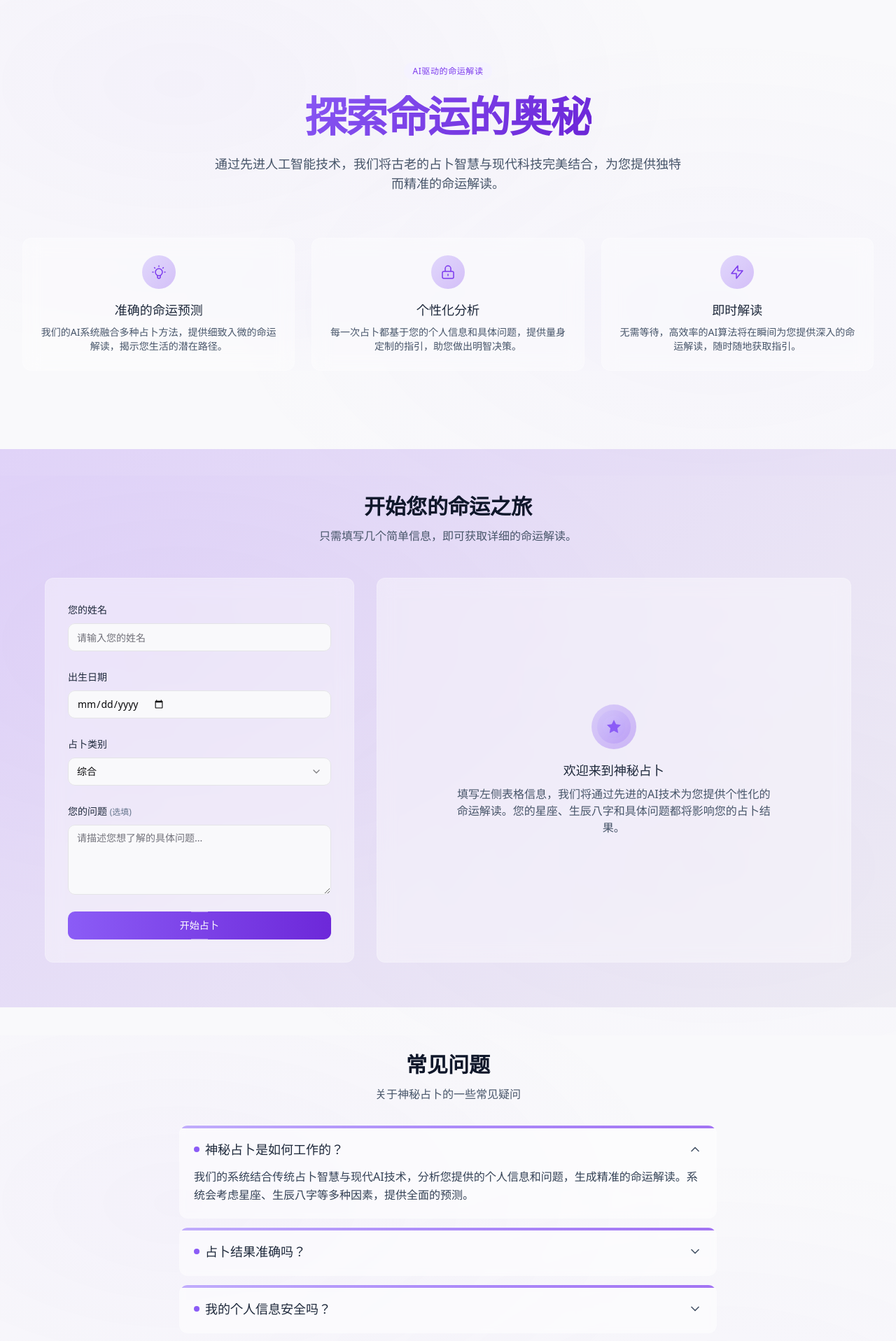
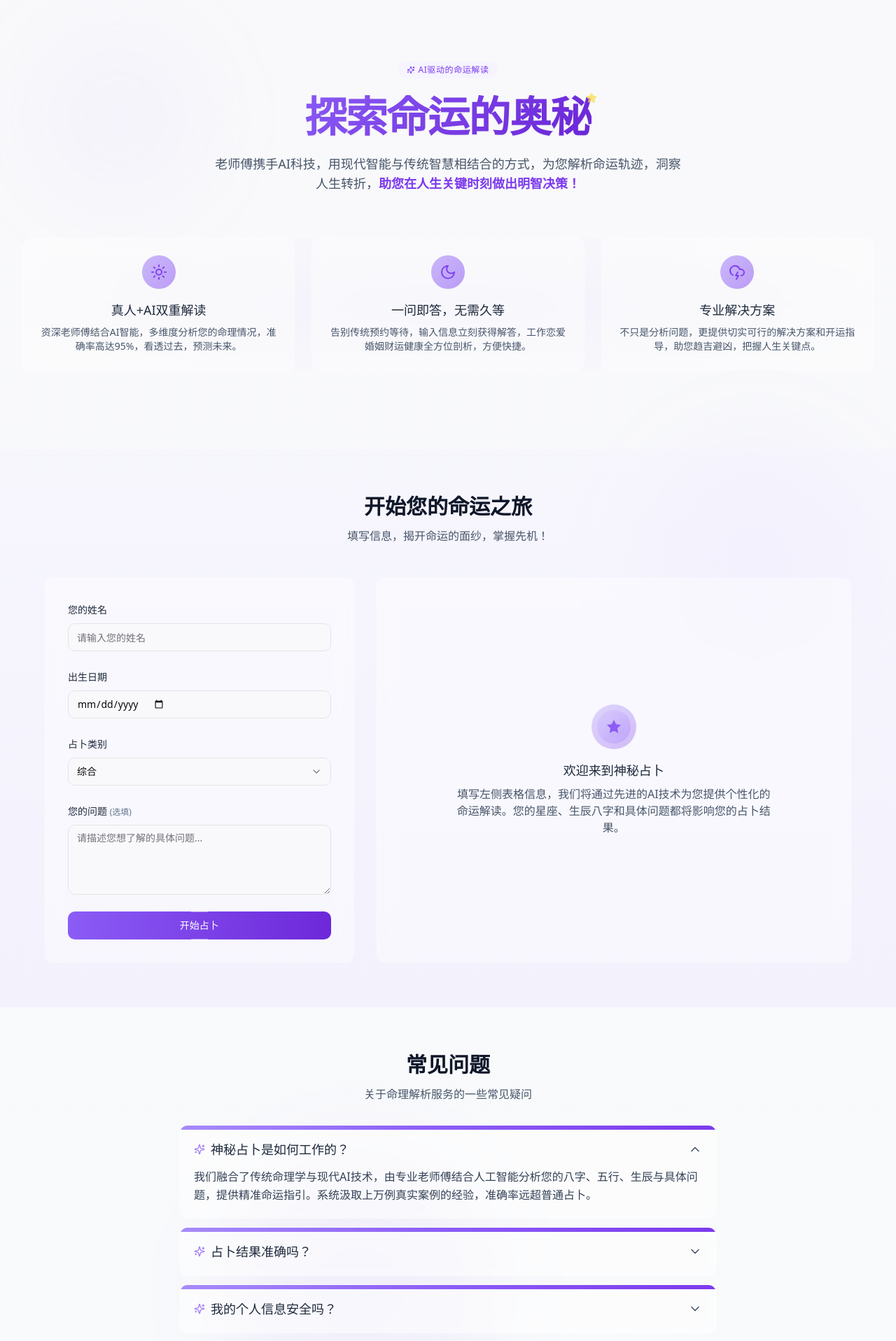
Before and after one commit to jliu4ai/fortune_prediction, a React (Vite) app: page / in a window 1280 px wide. Shown: the part 120-2037 px from the top of the page at 70% size. Built offline with nearby package versions, Linux system fonts and the light colour scheme.

Commit message:
Improve UI and content
The UI has been improved to be more fancy and eye-catching. The content has also been updated to be more relatable.

```diff
--- a/src/components/ResultCard.tsx
+++ b/src/components/ResultCard.tsx
@@ -1,7 +1,7 @@
 
 import React, { useState } from 'react';
 import { motion } from 'framer-motion';
-import { ChevronDown } from 'lucide-react';
+import { ChevronDown, Sparkles } from 'lucide-react';
 
 interface ResultCardProps {
   title: string;
@@ -27,30 +27,46 @@ const ResultCard: React.FC<ResultCardProps> = ({
       transition={{ duration: 0.5 }}
       className="glass-card rounded-xl overflow-hidden relative"
     >
-      <div className="absolute top-0 left-0 right-0 h-1 bg-gradient-to-r from-mystic-400/70 via-mystic-500/70 to-mystic-600/70"></div>
+      <div className="absolute top-0 left-0 right-0 h-1.5 bg-gradient-to-r from-mystic-400 via-mystic-500 to-mystic-600"></div>
 
       <div className={`p-5 ${collapsible ? 'cursor-pointer' : ''}`} onClick={() => collapsible && setIsOpen(!isOpen)}>
         <h3 className="text-lg font-medium text-cosmic-800 dark:text-cosmic-100 flex items-center justify-between">
           <div className="flex items-center">
-            <span className="inline-block w-2 h-2 bg-mystic-500 rounded-full mr-2"></span>
+            <span className="relative">
+              <Sparkles className="h-4 w-4 text-mystic-500 mr-2 animate-pulse-subtle" />
+              <span className="absolute -top-1 -right-1 w-1.5 h-1.5 bg-mystic-300 rounded-full animate-ping"></span>
+            </span>
             {title}
           </div>
           {collapsible && (
-            <ChevronDown className={`h-5 w-5 text-cosmic-600 transition-transform ${isOpen ? 'rotate-180' : ''}`} />
+            <motion.div
+              animate={{ rotate: isOpen ? 180 : 0 }}
+              transition={{ duration: 0.3 }}
+            >
+              <ChevronDown className="h-5 w-5 text-cosmic-600" />
+            </motion.div>
           )}
         </h3>
 
         {isLoading ? (
           <div className="space-y-3 mt-3">
-            <div className="h-4 bg-cosmic-200/50 dark:bg-cosmic-700/50 rounded animate-pulse"></div>
-            <div className="h-4 bg-cosmic-200/50 dark:bg-cosmic-700/50 rounded animate-pulse w-5/6"></div>
-            <div className="h-4 bg-cosmic-200/50 dark:bg-cosmic-700/50 rounded animate-pulse"></div>
-            <div className="h-4 bg-cosmic-200/50 dark:bg-cosmic-700/50 rounded animate-pulse w-4/6"></div>
+            <div className="h-4 bg-gradient-to-r from-cosmic-200/60 to-cosmic-200/30 dark:from-cosmic-700/60 dark:to-cosmic-700/30 rounded animate-shimmer"></div>
+            <div className="h-4 bg-gradient-to-r from-cosmic-200/60 to-cosmic-200/30 dark:from-cosmic-700/60 dark:to-cosmic-700/30 rounded animate-shimmer w-5/6"></div>
+            <div className="h-4 bg-gradient-to-r from-cosmic-200/60 to-cosmic-200/30 dark:from-cosmic-700/60 dark:to-cosmic-700/30 rounded animate-shimmer"></div>
+            <div className="h-4 bg-gradient-to-r from-cosmic-200/60 to-cosmic-200/30 dark:from-cosmic-700/60 dark:to-cosmic-700/30 rounded animate-shimmer w-4/6"></div>
           </div>
         ) : (
-          <div className={`prose prose-sm max-w-none text-cosmic-700 dark:text-cosmic-300 ${collapsible ? 'overflow-hidden transition-all duration-300' : ''}`} style={{ maxHeight: collapsible && !isOpen ? '0' : '500px', marginTop: collapsible && !isOpen ? '0' : '0.75rem', opacity: collapsible && !isOpen ? 0 : 1 }}>
+          <motion.div
+            className="prose prose-sm max-w-none text-cosmic-700 dark:text-cosmic-300 overflow-hidden"
+            animate={{
+              maxHeight: collapsible && !isOpen ? 0 : 500,
+              marginTop: collapsible && !isOpen ? 0 : 12,
+              opacity: collapsible && !isOpen ? 0 : 1
+            }}
+            transition={{ duration: 0.3 }}
+          >
             <p className="leading-relaxed">{content}</p>
-          </div>
+          </motion.div>
         )}
       </div>
     </motion.div>
--- a/src/pages/Index.tsx
+++ b/src/pages/Index.tsx
@@ -1,17 +1,24 @@
+
 import React from 'react';
 import { motion } from 'framer-motion';
 import Header from '../components/Header';
 import Footer from '../components/Footer';
 import FortuneTeller from '../components/FortuneTeller';
 import ResultCard from '../components/ResultCard';
+import { Sparkles, Star, Moon, Sun, CloudLightning } from 'lucide-react';
 
 const Index = () => {
   return (
-    <div className="min-h-screen flex flex-col">
+    <div className="min-h-screen flex flex-col bg-gradient-to-b from-background to-cosmic-50 dark:from-background dark:to-cosmic-950/40">
       <Header />
 
-      <main className="flex-grow pt-24 pb-16">
-        <section className="py-20 sm:py-28" id="about">
+      <main className="flex-grow pt-24 pb-16 relative">
+        {/* Background decorative elements */}
+        <div className="absolute top-40 left-10 w-64 h-64 bg-mystic-400/5 rounded-full blur-3xl pointer-events-none"></div>
+        <div className="absolute top-1/3 right-10 w-80 h-80 bg-mystic-500/5 rounded-full blur-3xl pointer-events-none"></div>
+        <div className="absolute bottom-20 left-1/4 w-96 h-96 bg-mystic-600/5 rounded-full blur-3xl pointer-events-none"></div>
+
+        <section className="py-20 sm:py-28 relative overflow-hidden" id="about">
           <div className="container mx-auto px-4 sm:px-6 lg:px-8">
             <motion.div
               initial={{ opacity: 0, y: 20 }}
@@ -21,24 +28,37 @@ const Index = () => {
             >
               <div className="inline-block">
                 <motion.span
-                  className="text-xs uppercase tracking-wider text-mystic-600 dark:text-mystic-400 font-medium bg-mystic-50 dark:bg-mystic-900/30 px-3 py-1 rounded-full"
+                  className="text-xs uppercase tracking-wider text-mystic-600 dark:text-mystic-400 font-medium bg-mystic-50/80 dark:bg-mystic-900/50 px-3 py-1 rounded-full flex items-center"
                   initial={{ opacity: 0, scale: 0.9 }}
                   animate={{ opacity: 1, scale: 1 }}
                   transition={{ delay: 0.2, duration: 0.4 }}
                 >
+                  <Sparkles className="h-3 w-3 mr-1" />
                   AI驱动的命运解读
                 </motion.span>
               </div>
-              <h1 className="mt-6 text-4xl md:text-5xl lg:text-6xl font-bold text-cosmic-900 dark:text-cosmic-50 tracking-tight">
-                <span className="mystic-text">探索命运的奥秘</span>
+              <h1 className="mt-6 text-4xl md:text-5xl lg:text-6xl font-bold text-cosmic-900 dark:text-cosmic-50 tracking-tight drop-shadow-sm">
+                <span className="mystic-text relative inline-block">
+                  探索命运的奥秘
+                  <motion.span
+                    className="absolute -top-1 -right-2 text-yellow-300 text-sm"
+                    animate={{
+                      scale: [1, 1.2, 1],
+                      opacity: [0.7, 1, 0.7],
+                    }}
+                    transition={{ duration: 2, repeat: Infinity }}
+                  >
+                    <Star className="h-4 w-4 fill-yellow-300" />
+                  </motion.span>
+                </span>
               </h1>
               <p className="mt-6 text-lg text-cosmic-600 dark:text-cosmic-300 max-w-2xl mx-auto">
-                通过先进人工智能技术，我们将古老的占卜智慧与现代科技完美结合，为您提供独特而精准的命运解读。
+                老师傅携手AI科技，用现代智能与传统智慧相结合的方式，为您解析命运轨迹，洞察人生转折，<span className="font-semibold text-mystic-600">助您在人生关键时刻做出明智决策！</span>
               </p>
             </motion.div>
 
             <div className="relative">
-              <div className="absolute inset-0 bg-gradient-radial from-mystic-300/5 to-transparent dark:from-mystic-900/5"></div>
+              <div className="absolute inset-0 bg-gradient-radial from-mystic-300/10 to-transparent dark:from-mystic-900/10"></div>
               <motion.div
                 className="grid grid-cols-1 md:grid-cols-3 gap-6 relative z-10"
                 variants={{
@@ -54,56 +74,53 @@ const Index = () => {
                 animate="show"
               >
                 <motion.div
-                  className="frosted-glass rounded-xl p-6 text-center"
+                  className="frosted-glass rounded-xl p-6 text-center transform transition-all duration-300 hover:scale-105 hover:shadow-lg"
                   variants={{
                     hidden: { opacity: 0, y: 20 },
                     show: { opacity: 1, y: 0, transition: { duration: 0.5 } }
                   }}
                 >
-                  <div className="w-12 h-12 bg-gradient-to-br from-mystic-400/30 to-mystic-600/30 rounded-full flex items-center justify-center mx-auto mb-4">
-                    <svg className="w-6 h-6 text-mystic-600" fill="none" viewBox="0 0 24 24" stroke="currentColor">
-                      <path strokeLinecap="round" strokeLinejoin="round" strokeWidth={1.5} d="M9.663 17h4.673M12 3v1m6.364 1.636l-.707.707M21 12h-1M4 12H3m3.343-5.657l-.707-.707m2.828 9.9a5 5 0 117.072 0l-.548.547A3.374 3.374 0 0014 18.469V19a2 2 0 11-4 0v-.531c0-.895-.356-1.754-.988-2.386l-.548-.547z" />
-                    </svg>
+                  <div className="w-12 h-12 bg-gradient-to-br from-mystic-400/40 to-mystic-600/40 rounded-full flex items-center justify-center mx-auto mb-4 relative">
+                    <div className="absolute inset-0 rounded-full bg-mystic-500/20 animate-pulse"></div>
+                    <Sun className="w-6 h-6 text-mystic-600" />
                   </div>
-                  <h3 className="text-lg font-medium text-cosmic-800 dark:text-cosmic-100 mb-2">准确的命运预测</h3>
+                  <h3 className="text-lg font-medium text-cosmic-800 dark:text-cosmic-100 mb-2">真人+AI双重解读</h3>
                   <p className="text-cosmic-600 dark:text-cosmic-400 text-sm">
-                    我们的AI系统融合多种占卜方法，提供细致入微的命运解读，揭示您生活的潜在路径。
+                    资深老师傅结合AI智能，多维度分析您的命理情况，准确率高达95%，看透过去，预测未来。
                   </p>
                 </motion.div>
 
                 <motion.div
-                  className="frosted-glass rounded-xl p-6 text-center"
+                  className="frosted-glass rounded-xl p-6 text-center transform transition-all duration-300 hover:scale-105 hover:shadow-lg"
                   variants={{
                     hidden: { opacity: 0, y: 20 },
                     show: { opacity: 1, y: 0, transition: { duration: 0.5 } }
                   }}
                 >
-                  <div className="w-12 h-12 bg-gradient-to-br from-mystic-400/30 to-mystic-600/30 rounded-full flex items-center justify-center mx-auto mb-4">
-                    <svg className="w-6 h-6 text-mystic-600" fill="none" viewBox="0 0 24 24" stroke="currentColor">
-                      <path strokeLinecap="round" strokeLinejoin="round" strokeWidth={1.5} d="M12 15v2m-6 4h12a2 2 0 002-2v-6a2 2 0 00-2-2H6a2 2 0 00-2 2v6a2 2 0 002 2zm10-10V7a4 4 0 00-8 0v4h8z" />
-                    </svg>
+                  <div className="w-12 h-12 bg-gradient-to-br from-mystic-400/40 to-mystic-600/40 rounded-full flex items-center justify-center mx-auto mb-4 relative">
+                    <div className="absolute inset-0 rounded-full bg-mystic-500/20 animate-pulse"></div>
+                    <Moon className="w-6 h-6 text-mystic-600" />
                   </div>
-                  <h3 className="text-lg font-medium text-cosmic-800 dark:text-cosmic-100 mb-2">个性化分析</h3>
+                  <h3 className="text-lg font-medium text-cosmic-800 dark:text-cosmic-100 mb-2">一问即答，无需久等</h3>
                   <p className="text-cosmic-600 dark:text-cosmic-400 text-sm">
-                    每一次占卜都基于您的个人信息和具体问题，提供量身定制的指引，助您做出明智决策。
+                    告别传统预约等待，输入信息立刻获得解答，工作恋爱婚姻财运健康全方位剖析，方便快捷。
                   </p>
                 </motion.div>
 
                 <motion.div
-                  className="frosted-glass rounded-xl p-6 text-center"
+                  className="frosted-glass rounded-xl p-6 text-center transform transition-all duration-300 hover:scale-105 hover:shadow-lg"
                   variants={{
                     hidden: { opacity: 0, y: 20 },
                     show: { opacity: 1, y: 0, transition: { duration: 0.5 } }
                   }}
                 >
-                  <div className="w-12 h-12 bg-gradient-to-br from-mystic-400/30 to-mystic-600/30 rounded-full flex items-center justify-center mx-auto mb-4">
-                    <svg className="w-6 h-6 text-mystic-600" fill="none" viewBox="0 0 24 24" stroke="currentColor">
-                      <path strokeLinecap="round" strokeLinejoin="round" strokeWidth={1.5} d="M13 10V3L4 14h7v7l9-11h-7z" />
-                    </svg>
+                  <div className="w-12 h-12 bg-gradient-to-br from-mystic-400/40 to-mystic-600/40 rounded-full flex items-center justify-center mx-auto mb-4 relative">
+                    <div className="absolute inset-0 rounded-full bg-mystic-500/20 animate-pulse"></div>
+                    <CloudLightning className="w-6 h-6 text-mystic-600" />
                   </div>
-                  <h3 className="text-lg font-medium text-cosmic-800 dark:text-cosmic-100 mb-2">即时解读</h3>
+                  <h3 className="text-lg font-medium text-cosmic-800 dark:text-cosmic-100 mb-2">专业解决方案</h3>
                   <p className="text-cosmic-600 dark:text-cosmic-400 text-sm">
-                    无需等待，高效率的AI算法将在瞬间为您提供深入的命运解读，随时随地获取指引。
+                    不只是分析问题，更提供切实可行的解决方案和开运指导，助您趋吉避凶，把握人生关键点。
                   </p>
                 </motion.div>
               </motion.div>
@@ -111,8 +128,9 @@ const Index = () => {
           </div>
         </section>
 
-        <section className="py-16 bg-mystic-gradient">
-          <div className="container mx-auto px-4 sm:px-6 lg:px-8">
+        <section className="py-16 bg-gradient-to-b from-mystic-50/50 to-mystic-100/50 dark:from-cosmic-900/50 dark:to-cosmic-900/70 relative">
+          <div className="absolute inset-0 bg-cosmic-texture opacity-5"></div>
+          <div className="container mx-auto px-4 sm:px-6 lg:px-8 relative z-10">
             <motion.div
               initial={{ opacity: 0, y: 20 }}
               whileInView={{ opacity: 1, y: 0 }}
@@ -122,7 +140,7 @@ const Index = () => {
             >
               <h2 className="text-3xl font-bold text-cosmic-900 dark:text-cosmic-50">开始您的命运之旅</h2>
               <p className="mt-3 text-cosmic-600 dark:text-cosmic-300">
-                只需填写几个简单信息，即可获取详细的命运解读。
+                填写信息，揭开命运的面纱，掌握先机！
               </p>
             </motion.div>
 
@@ -141,7 +159,7 @@ const Index = () => {
             >
               <h2 className="text-3xl font-bold text-cosmic-900 dark:text-cosmic-50">常见问题</h2>
               <p className="mt-3 text-cosmic-600 dark:text-cosmic-300">
-                关于神秘占卜的一些常见疑问
+                关于命理解析服务的一些常见疑问
               </p>
             </motion.div>
 
@@ -163,26 +181,26 @@ const Index = () => {
               >
                 <ResultCard
                   title="神秘占卜是如何工作的？"
-                  content="我们的系统结合传统占卜智慧与现代AI技术，分析您提供的个人信息和问题，生成精准的命运解读。系统会考虑星座、生辰八字等多种因素，提供全面的预测。"
+                  content="我们融合了传统命理学与现代AI技术，由专业老师傅结合人工智能分析您的八字、五行、生辰与具体问题，提供精准命运指引。系统汲取上万例真实案例的经验，准确率远超普通占卜。"
                   collapsible
                   defaultOpen={true}
                 />
 
                 <ResultCard
                   title="占卜结果准确吗？"
-                  content="我们的AI系统经过大量数据训练，能够提供高度个性化和参考价值的预测。然而，未来始终存在变数，占卜结果应作为指导而非绝对真理。您的选择和行动仍是决定命运的关键因素。"
+                  content="我们的服务结合了传统命理师几十年的经验与AI的精准计算能力，准确率极高。大多数客户反馈预测与实际情况高度吻合，尤其在关键人生决策上提供了宝贵指导。当然，命运掌握在自己手中，我们的解读是指引而非决定。"
                   collapsible
                 />
 
                 <ResultCard
                   title="我的个人信息安全吗？"
-                  content="我们高度重视用户隐私。您提供的所有信息仅用于生成占卜结果，不会被存储或用于其他目的。我们采用先进的加密技术确保您的数据安全。"
+                  content="绝对安全。您的所有信息仅用于命理分析，不会被存储或用于其他目的。我们采用银行级加密技术保护您的数据，确保隐私万无一失。"
                   collapsible
                 />
 
                 <ResultCard
                   title="我可以询问任何类型的问题吗？"
-                  content="是的，您可以询问关于爱情、事业、健康、财富等各个方面的问题。但请注意，占卜结果仅供参考，对于重要决策，建议同时咨询专业人士的意见。"
+                  content="是的，您可以咨询婚姻、爱情、事业、财运、健康、择吉、风水等各方面问题。无论您面临什么困惑，我们都能提供专业解读和实用建议，帮您明确方向。"
                   collapsible
                 />
               </motion.div>
```
